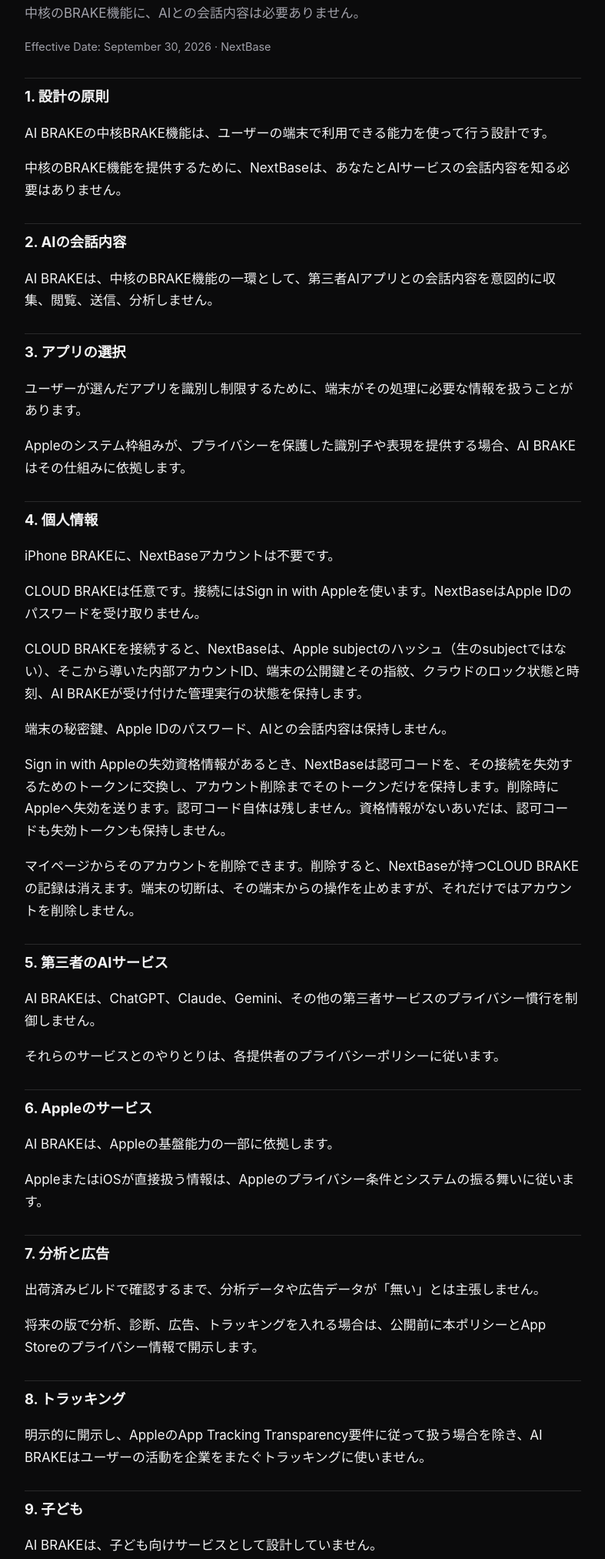
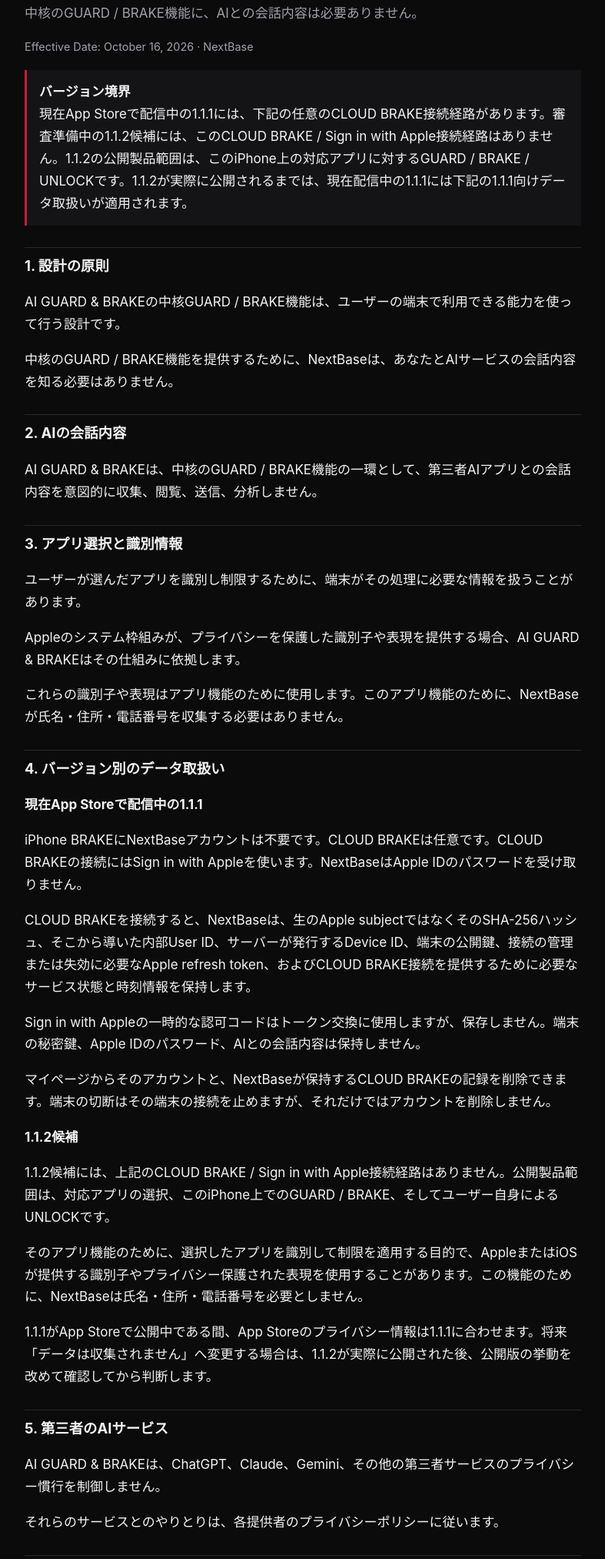
Before and after one commit to NextBase-One-HA/nextbase-world, a plain HTML site: page aibrake/ja/privacy/index.html in a window 1280 px wide. Shown: the part 346-2371 px from the top of the page at 77% size, without its empty margins (246-1033 px from the left). Drawn offline with Linux system fonts and the light colour scheme.

Commit message:
AI BRAKE 1.1.1から1.1.2へのプライバシー境界を明確化

```diff
--- a/aibrake/ja/privacy/index.html
+++ b/aibrake/ja/privacy/index.html
@@ -4,60 +4,66 @@
 <meta charset="utf-8">
 <meta name="viewport" content="width=device-width,initial-scale=1">
 <meta name="color-scheme" content="dark">
-<title>プライバシーポリシー | AI Brake | NextBase</title>
+<title>プライバシーポリシー | AI GUARD &amp; BRAKE / AI BRAKE | NextBase</title>
 <link rel="stylesheet" href="../../legal.css">
 </head>
 <body>
 <main class="wrap">
-<div class="brand">AI BRAKE</div>
+<div class="brand">AI GUARD &amp; BRAKE / AI BRAKE</div>
 <div class="series">NextBase</div>
 <nav aria-label="Legal"><a href="../terms/">利用規約</a><a href="../privacy/" aria-current="page">プライバシー</a><a href="../safety/">安全と責任</a><a href="../subscription/">サブスクリプション</a><a class="langs" href="../../privacy/">English</a></nav>
-<div class="draft">英語が意味の正本です。本ページは現在のAI BRAKE製品境界を説明します。法的助言ではありません。サブスクリプション条項は予定の提供内容であり、有料プランはApp Storeに表示されるまで開始しません。</div>
+<div class="draft">英語が意味の正本です。本ページは、現在App Storeで配信中の1.1.1と、審査準備中の1.1.2候補のバージョン境界を明示します。法的助言ではありません。サブスクリプション条項は予定の提供内容であり、有料プランはApp Storeに表示されるまで開始しません。</div>
 <header>
 <h1>プライバシーポリシー</h1>
-<p class="sub">中核のBRAKE機能に、AIとの会話内容は必要ありません。</p>
-<div class="meta">Effective Date: September 30, 2026 · NextBase</div>
+<p class="sub">中核のGUARD / BRAKE機能に、AIとの会話内容は必要ありません。</p>
+<div class="meta">Effective Date: October 16, 2026 · NextBase</div>
 </header>
 
+<div class="notice"><strong>バージョン境界</strong><br>現在App Storeで配信中の1.1.1には、下記の任意のCLOUD BRAKE接続経路があります。審査準備中の1.1.2候補には、このCLOUD BRAKE / Sign in with Apple接続経路はありません。1.1.2の公開製品範囲は、このiPhone上の対応アプリに対するGUARD / BRAKE / UNLOCKです。1.1.2が実際に公開されるまでは、現在配信中の1.1.1には下記の1.1.1向けデータ取扱いが適用されます。</div>
+
 <section class="section"><h2>1. 設計の原則</h2>
-<p>AI BRAKEの中核BRAKE機能は、ユーザーの端末で利用できる能力を使って行う設計です。</p>
-<p>中核のBRAKE機能を提供するために、NextBaseは、あなたとAIサービスの会話内容を知る必要はありません。</p></section>
+<p>AI GUARD &amp; BRAKEの中核GUARD / BRAKE機能は、ユーザーの端末で利用できる能力を使って行う設計です。</p>
+<p>中核のGUARD / BRAKE機能を提供するために、NextBaseは、あなたとAIサービスの会話内容を知る必要はありません。</p></section>
 <section class="section"><h2>2. AIの会話内容</h2>
-<p>AI BRAKEは、中核のBRAKE機能の一環として、第三者AIアプリとの会話内容を意図的に収集、閲覧、送信、分析しません。</p></section>
-<section class="section"><h2>3. アプリの選択</h2>
+<p>AI GUARD &amp; BRAKEは、中核のGUARD / BRAKE機能の一環として、第三者AIアプリとの会話内容を意図的に収集、閲覧、送信、分析しません。</p></section>
+<section class="section"><h2>3. アプリ選択と識別情報</h2>
 <p>ユーザーが選んだアプリを識別し制限するために、端末がその処理に必要な情報を扱うことがあります。</p>
-<p>Appleのシステム枠組みが、プライバシーを保護した識別子や表現を提供する場合、AI BRAKEはその仕組みに依拠します。</p></section>
-<section class="section"><h2>4. 個人情報</h2>
-<p>iPhone BRAKEに、NextBaseアカウントは不要です。</p>
-<p>CLOUD BRAKEは任意です。接続にはSign in with Appleを使います。NextBaseはApple IDのパスワードを受け取りません。</p>
-<p>CLOUD BRAKEを接続すると、NextBaseは、Apple subjectのハッシュ（生のsubjectではない）、そこから導いた内部アカウントID、端末の公開鍵とその指紋、クラウドのロック状態と時刻、AI BRAKEが受け付けた管理実行の状態を保持します。</p>
-<p>端末の秘密鍵、Apple IDのパスワード、AIとの会話内容は保持しません。</p>
-<p>Sign in with Appleの失効資格情報があるとき、NextBaseは認可コードを、その接続を失効するためのトークンに交換し、アカウント削除までそのトークンだけを保持します。削除時にAppleへ失効を送ります。認可コード自体は残しません。資格情報がないあいだは、認可コードも失効トークンも保持しません。</p>
-<p>マイページからそのアカウントを削除できます。削除すると、NextBaseが持つCLOUD BRAKEの記録は消えます。端末の切断は、その端末からの操作を止めますが、それだけではアカウントを削除しません。</p></section>
+<p>Appleのシステム枠組みが、プライバシーを保護した識別子や表現を提供する場合、AI GUARD &amp; BRAKEはその仕組みに依拠します。</p>
+<p>これらの識別子や表現はアプリ機能のために使用します。このアプリ機能のために、NextBaseが氏名・住所・電話番号を収集する必要はありません。</p></section>
+<section class="section"><h2>4. バージョン別のデータ取扱い</h2>
+<p><strong>現在App Storeで配信中の1.1.1</strong></p>
+<p>iPhone BRAKEにNextBaseアカウントは不要です。CLOUD BRAKEは任意です。CLOUD BRAKEの接続にはSign in with Appleを使います。NextBaseはApple IDのパスワードを受け取りません。</p>
+<p>CLOUD BRAKEを接続すると、NextBaseは、生のApple subjectではなくそのSHA-256ハッシュ、そこから導いた内部User ID、サーバーが発行するDevice ID、端末の公開鍵、接続の管理または失効に必要なApple refresh token、およびCLOUD BRAKE接続を提供するために必要なサービス状態と時刻情報を保持します。</p>
+<p>Sign in with Appleの一時的な認可コードはトークン交換に使用しますが、保存しません。端末の秘密鍵、Apple IDのパスワード、AIとの会話内容は保持しません。</p>
+<p>マイページからそのアカウントと、NextBaseが保持するCLOUD BRAKEの記録を削除できます。端末の切断はその端末の接続を止めますが、それだけではアカウントを削除しません。</p>
+<p><strong>1.1.2候補</strong></p>
+<p>1.1.2候補には、上記のCLOUD BRAKE / Sign in with Apple接続経路はありません。公開製品範囲は、対応アプリの選択、このiPhone上でのGUARD / BRAKE、そしてユーザー自身によるUNLOCKです。</p>
+<p>そのアプリ機能のために、選択したアプリを識別して制限を適用する目的で、AppleまたはiOSが提供する識別子やプライバシー保護された表現を使用することがあります。この機能のために、NextBaseは氏名・住所・電話番号を必要としません。</p>
+<p>1.1.1がApp Storeで公開中である間、App Storeのプライバシー情報は1.1.1に合わせます。将来「データは収集されません」へ変更する場合は、1.1.2が実際に公開された後、公開版の挙動を改めて確認してから判断します。</p></section>
 <section class="section"><h2>5. 第三者のAIサービス</h2>
-<p>AI BRAKEは、ChatGPT、Claude、Gemini、その他の第三者サービスのプライバシー慣行を制御しません。</p>
+<p>AI GUARD &amp; BRAKEは、ChatGPT、Claude、Gemini、その他の第三者サービスのプライバシー慣行を制御しません。</p>
 <p>それらのサービスとのやりとりは、各提供者のプライバシーポリシーに従います。</p></section>
 <section class="section"><h2>6. Appleのサービス</h2>
-<p>AI BRAKEは、Appleの基盤能力の一部に依拠します。</p>
+<p>AI GUARD &amp; BRAKEは、Appleの基盤能力の一部に依拠します。</p>
 <p>AppleまたはiOSが直接扱う情報は、Appleのプライバシー条件とシステムの振る舞いに従います。</p></section>
-<section class="section"><h2>7. 分析と広告</h2>
-<p>出荷済みビルドで確認するまで、分析データや広告データが「無い」とは主張しません。</p>
-<p>将来の版で分析、診断、広告、トラッキングを入れる場合は、公開前に本ポリシーとApp Storeのプライバシー情報で開示します。</p></section>
+<section class="section"><h2>7. アプリ機能・分析・広告</h2>
+<p>現在App Storeで配信中の1.1.1について、開示しているUser IDとDevice IDはアプリの機能のために使用し、ユーザーに関連付けられますが、トラッキング目的としては開示していません。</p>
+<p>将来の版で分析、診断、広告、トラッキングを追加する場合は、公開前に本ポリシーとApp Storeのプライバシー情報で開示します。</p></section>
 <section class="section"><h2>8. トラッキング</h2>
-<p>明示的に開示し、AppleのApp Tracking Transparency要件に従って扱う場合を除き、AI BRAKEはユーザーの活動を企業をまたぐトラッキングに使いません。</p></section>
+<p>AI GUARD &amp; BRAKEは、開示しているUser IDやDevice IDを、他社が所有するアプリやWebサイトをまたいでユーザーを追跡するためには使用しません。</p></section>
 <section class="section"><h2>9. 子ども</h2>
-<p>AI BRAKEは、子ども向けサービスとして設計していません。</p>
+<p>AI GUARD &amp; BRAKEは、子ども向けサービスとして設計していません。</p>
 <p>利用が適切かどうかは、適用される地域の法令と家族の設定に照らして、利用者と保護者が判断します。</p></section>
 <section class="section"><h2>10. セキュリティ</h2>
-<p>AI BRAKEが実際に扱う情報に見合う合理的な措置を取ります。</p>
+<p>AI GUARD &amp; BRAKEが実際に扱う情報に見合う合理的な措置を取ります。</p>
 <p>ソフトウェアや端末環境が完全に安全であることは保証できません。</p></section>
 <section class="section"><h2>11. 国際的な提供</h2>
 <p>プライバシーに関する権利は、法域によって異なります。</p>
 <p>適用法が個人データに関する権利を認める場合、NextBaseが実際に保有するデータについて、法が求める範囲でそれに応じます。</p></section>
 <section class="section"><h2>12. 本ポリシーの変更</h2>
-<p>アプリのデータ取扱いや法的義務が変わる場合、本ポリシーを更新することがあります。</p></section>
+<p>アプリのデータ取扱い、公開バージョン、または法的義務が変わる場合、本ポリシーを更新することがあります。</p></section>
 
-<div class="footer">© 2026 NextBase · AI Brake · 法的助言ではありません</div>
+<div class="footer">© 2026 NextBase · AI GUARD &amp; BRAKE / AI BRAKE · 法的助言ではありません</div>
 </main>
 </body>
 </html>
```
